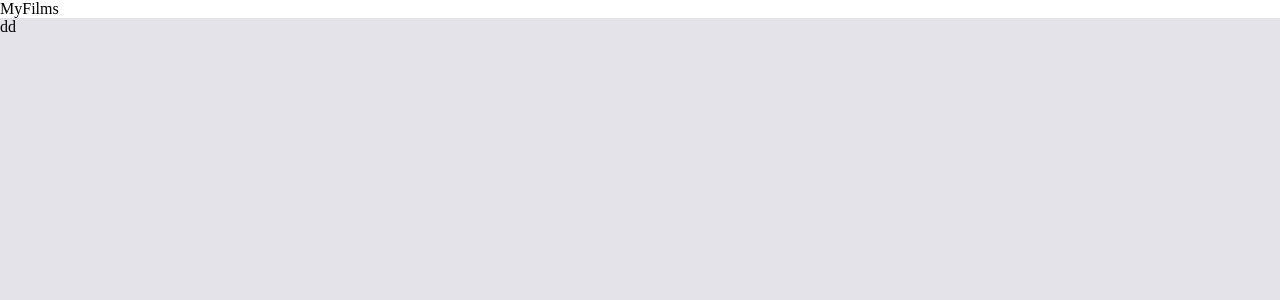
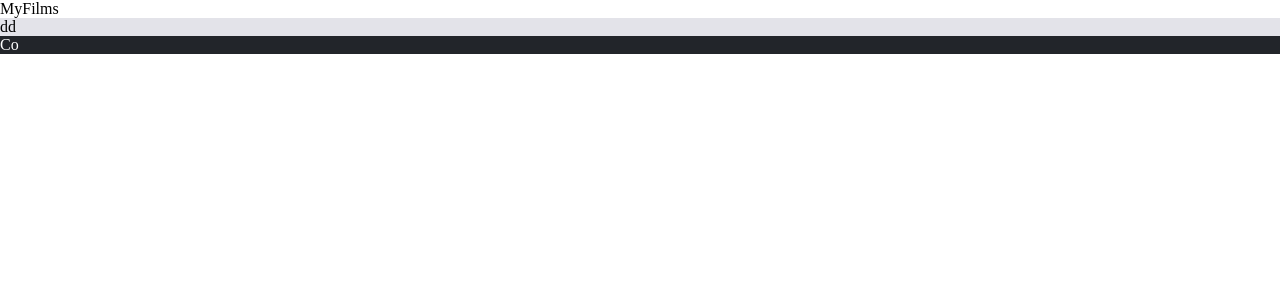
Before and after one commit to Sadnessa/cinema-site, a Vue app: page /cinema-site/ in a window 1280 px wide. Shown: the top 300 px of the page. Built offline with nearby package versions, Linux system fonts and the light colour scheme.

Commit message:
Created and added AppFooter.

```diff
--- a/src/App.vue
+++ b/src/App.vue
@@ -2,16 +2,21 @@
   <main>
     <AppHeader />
     <RouterView />
+    <AppFooter />
   </main>
 </template>
 
 <script setup lang="ts">
 import AppHeader from "./components/layout/AppHeader.vue";
+import AppFooter from "./components/layout/AppFooter.vue"
 </script>
 
 <style lang="scss">
 body {
   margin: 0;
+}
+
+section {
   background-color: var(--light);
 }
 </style>
--- a/src/assets/variables.scss
+++ b/src/assets/variables.scss
@@ -1,4 +1,5 @@
 :root {
   --light: #e3e3e9;
   --white: #ffffff;
+  --dark: #22252a;
 }
--- /dev/null
+++ b/src/components/layout/AppFooter.vue
@@ -0,0 +1,12 @@
+<template>
+  <footer>
+    Co
+  </footer>
+</template>
+
+<style lang="scss" scoped>
+  footer {
+    background-color: var(--dark);
+    color: var(--white);
+  }
+</style>
```
